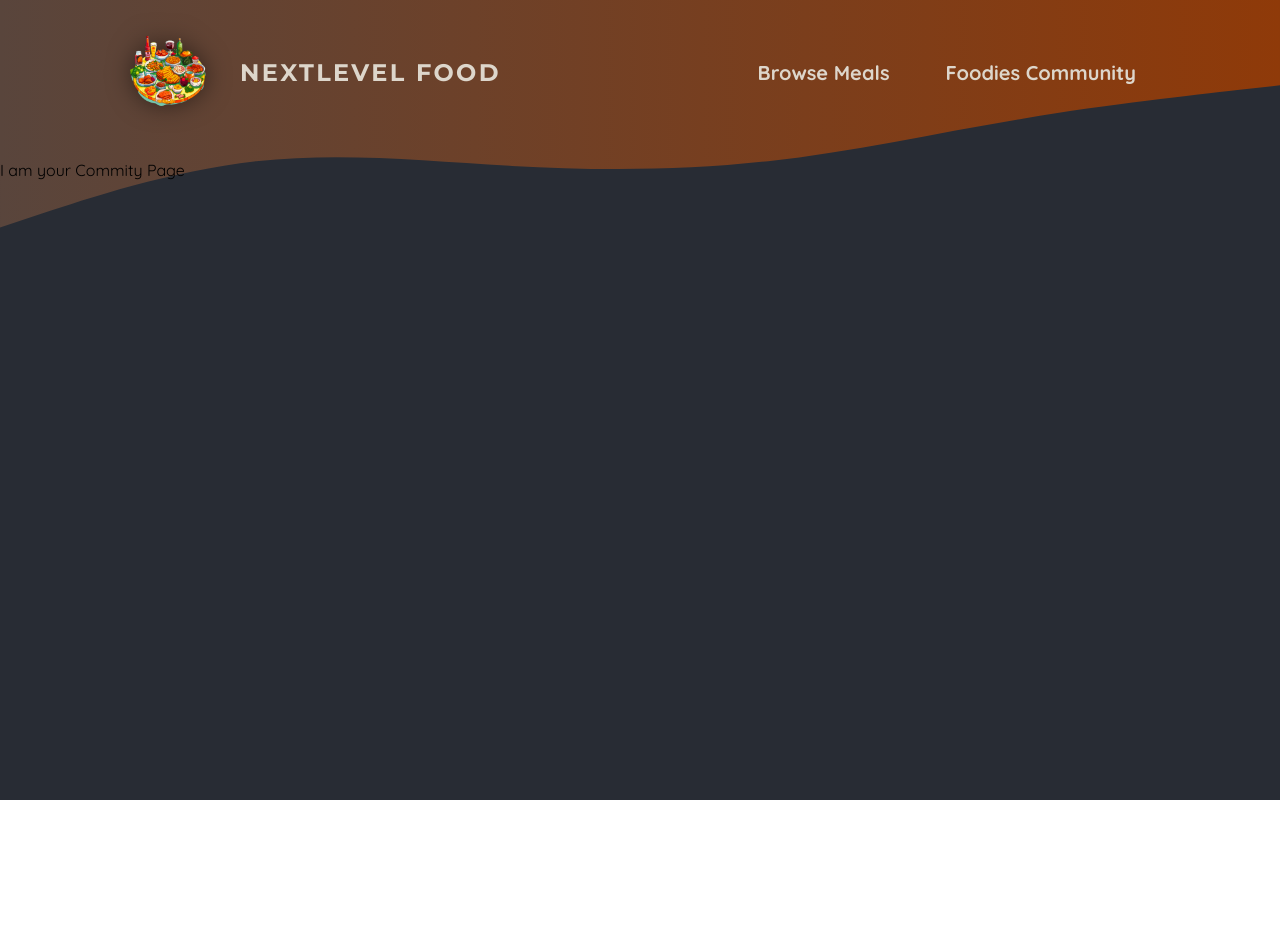
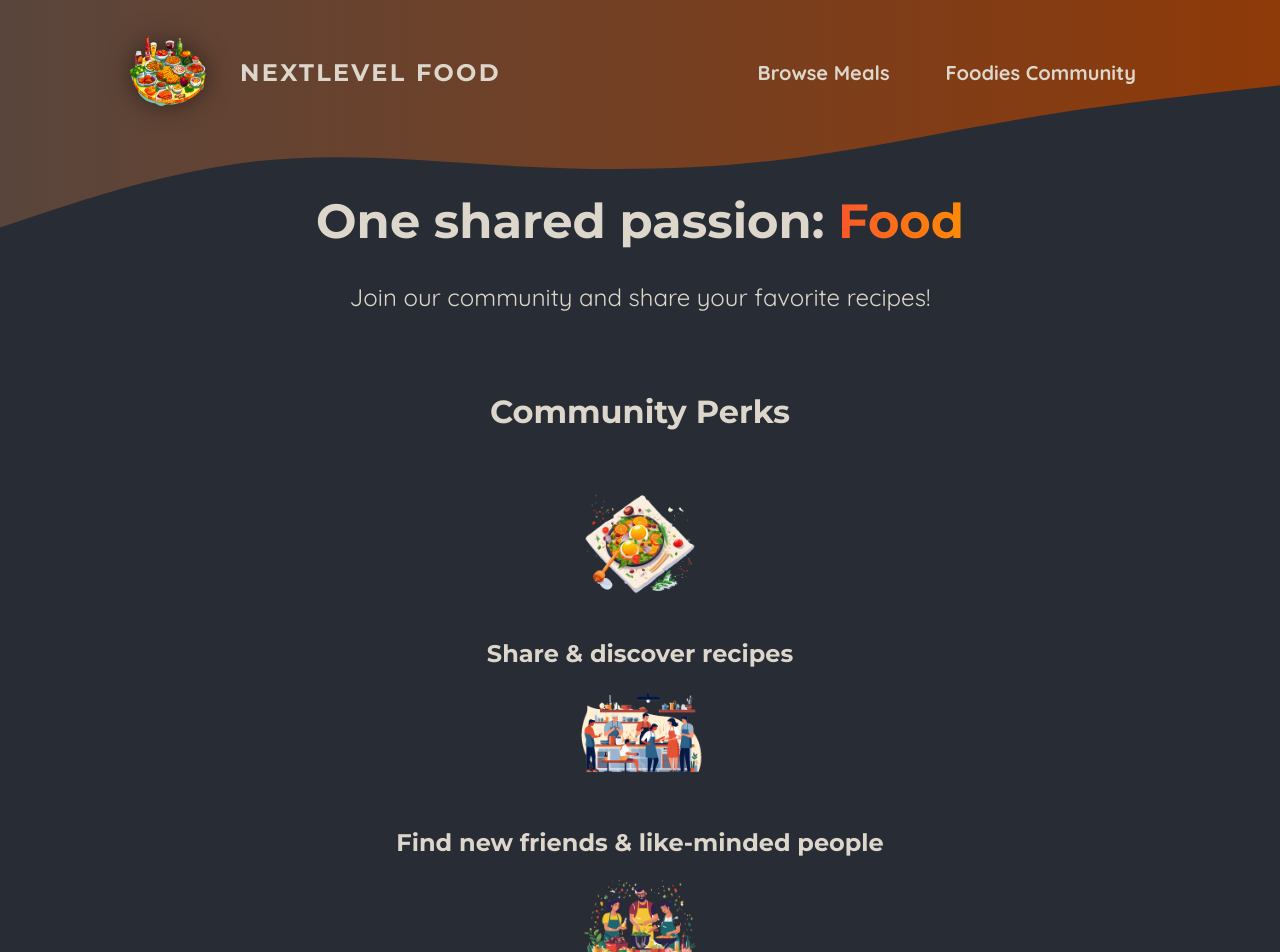
Before and after one commit to GeoffreyOnyigwaMatieso/chakulahub, a Next.js app: page /community in a window 1280 px wide. Shown: the top 952 px of the page. Before the commit the page ends 800 px from the top, so only its background shows below. Built offline with nearby package versions, Linux system fonts and the light colour scheme.

Commit message:
Added community page

```diff
--- a/app/community/page.js
+++ b/app/community/page.js
@@ -1,10 +1,40 @@
+import Image from 'next/image';
 
-const Community = () => {
+import mealIcon from '@/assets/icons/meal.png';
+import communityIcon from '@/assets/icons/community.png';
+import eventsIcon from '@/assets/icons/events.png';
+import classes from './page.module.css';
+
+export default function CommunityPage() {
   return (
-    <div>
-      <p>I am your Commity Page</p>
-    </div>
-  )
+    <>
+      <header className={classes.header}>
+        <h1>
+          One shared passion: <span className={classes.highlight}>Food</span>
+        </h1>
+        <p>Join our community and share your favorite recipes!</p>
+      </header>
+      <main className={classes.main}>
+        <h2>Community Perks</h2>
+
+        <ul className={classes.perks}>
+          <li>
+            <Image src={mealIcon} alt="A delicious meal" />
+            <p>Share & discover recipes</p>
+          </li>
+          <li>
+            <Image src={communityIcon} alt="A crowd of people, cooking" />
+            <p>Find new friends & like-minded people</p>
+          </li>
+          <li>
+            <Image
+              src={eventsIcon}
+              alt="A crowd of people at a cooking event"
+            />
+            <p>Participate in exclusive events</p>
+          </li>
+        </ul>
+      </main>
+    </>
+  );
 }
-
-export default Community
--- /dev/null
+++ b/app/community/page.module.css
@@ -0,0 +1,61 @@
+.header {
+    gap: 3rem;
+    margin: 3rem auto 5rem auto;
+    width: 90%;
+    max-width: 75rem;
+    color: #ddd6cb;
+    font-size: 1.5rem;
+    text-align: center;
+  }
+
+  .header h1 {
+    font-family: 'Montserrat', sans-serif;
+  }
+
+  .highlight {
+    background: linear-gradient(90deg, #f9572a, #ff8a05);
+    background-clip: text;
+    -webkit-background-clip: text;
+    -webkit-text-fill-color: transparent;
+  }
+
+  .main {
+    width: 90%;
+    max-width: 40rem;
+    margin: 0 auto;
+    text-align: center;
+  }
+
+  .main h2 {
+    font-family: 'Montserrat', sans-serif;
+    font-size: 2rem;
+    margin-bottom: 3rem;
+    color: #ddd6cb;
+  }
+
+  .perks {
+    list-style: none;
+    margin: 3rem 0;
+    padding: 0;
+  }
+
+  .perks li {
+    display: flex;
+    flex-direction: column;
+    align-items: center;
+    gap: 2rem;
+  }
+
+  .perks img {
+    width: 8rem;
+    height: 8rem;
+    object-fit: contain;
+  }
+
+  .perks p {
+    font-family: 'Montserrat', sans-serif;
+    font-size: 1.5rem;
+    font-weight: bold;
+    margin: 0;
+    color: #ddd6cb;
+  }
--- a/app/meals/[slug]/page.js
+++ b/app/meals/[slug]/page.js
@@ -1,7 +1,7 @@
 const Share = () => {
   return (
     <div>
-      <p>I am your share meals share page</p>
+      <p>I am your share meals share page i am dynamic</p>
     </div>
   )
 }
```
